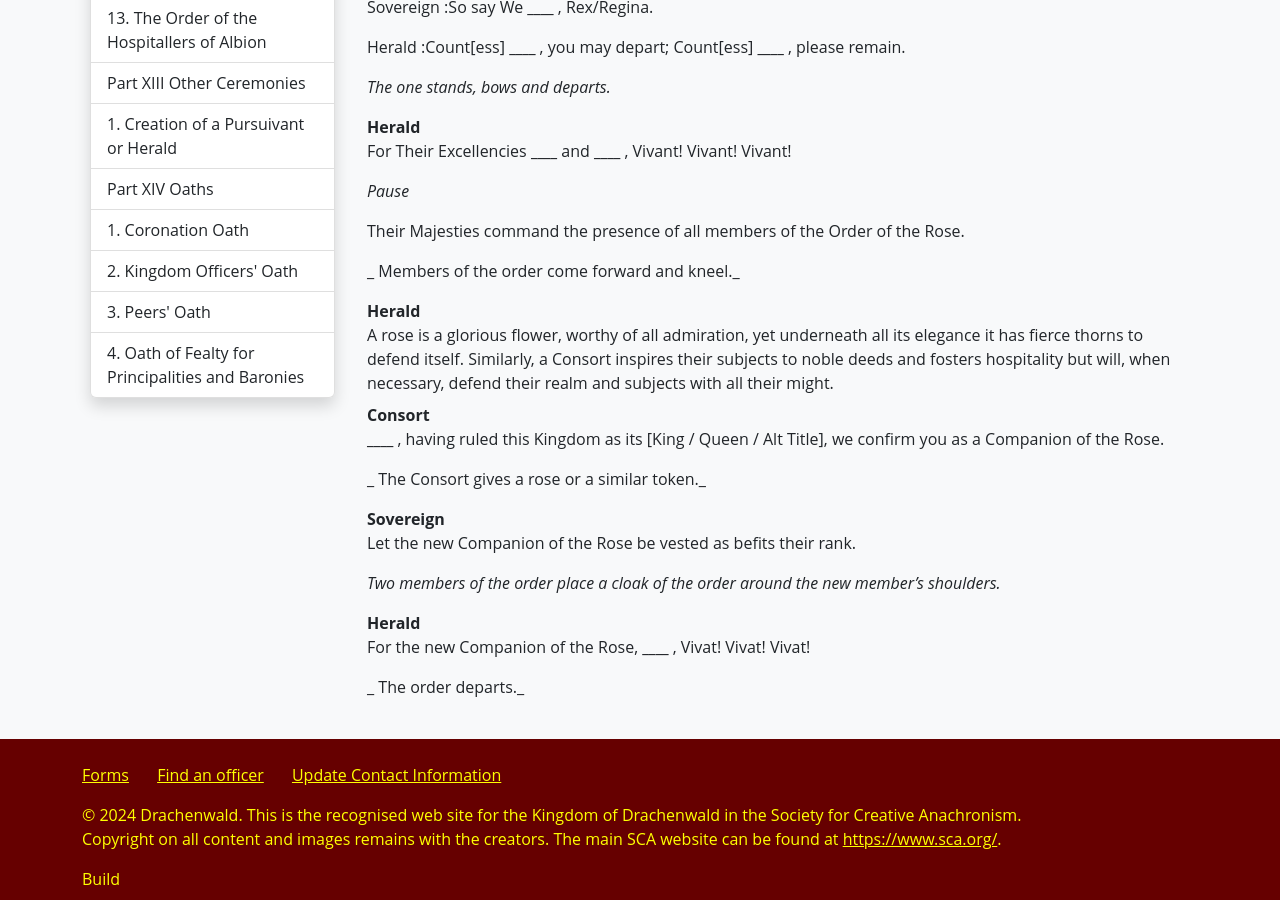
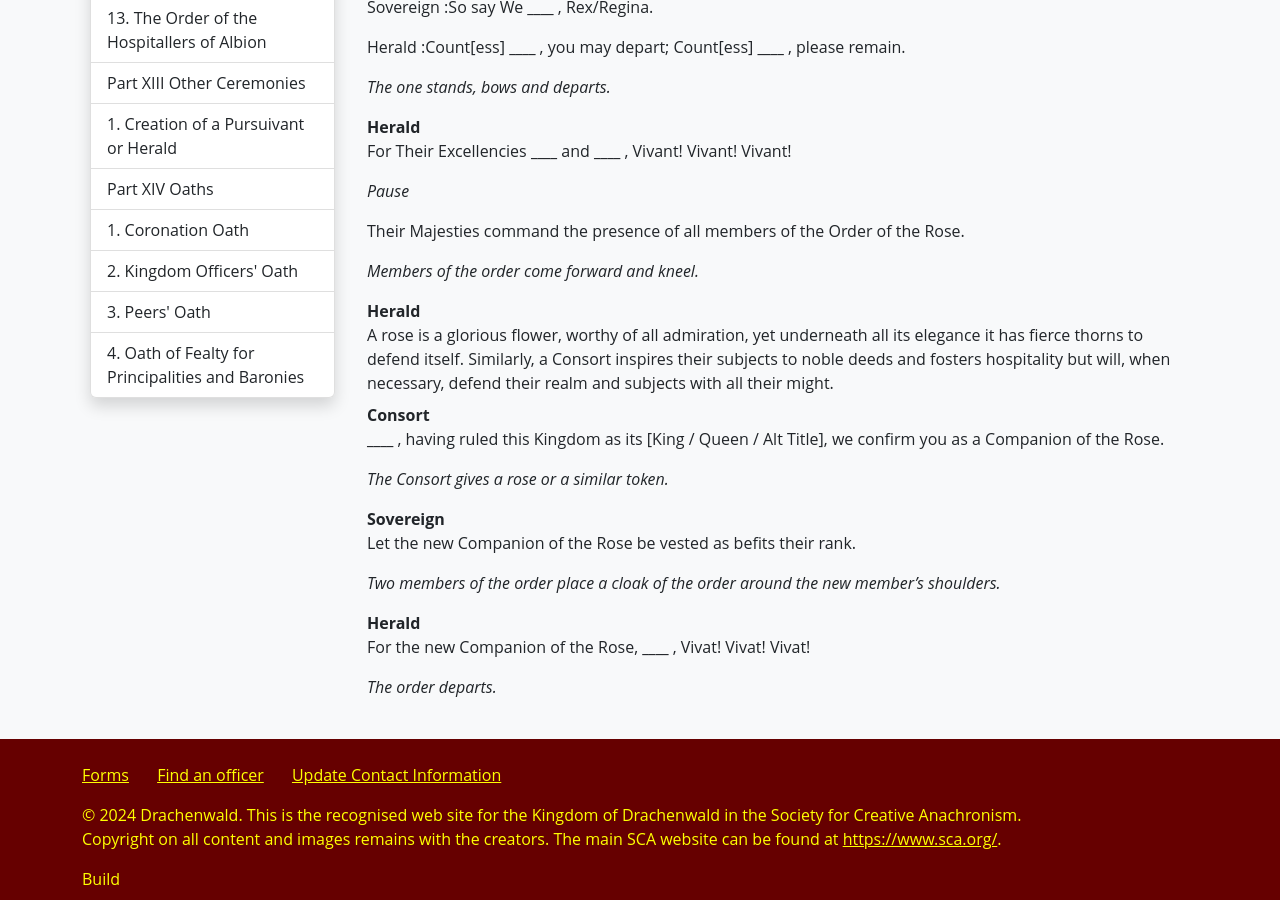
Before and after one commit to drachenwald/ceremonies, a Jekyll site: the page built from _ceremonies/201-investiture-of-county.md, in a window 1280 px wide and 900 px high, scrolled down 2013 px. Built offline with Jekyll 4.4.1, drawn with Linux system fonts in a browser that asks for light colours; some web fonts are replaced.

```diff
--- a/_ceremonies/201-investiture-of-county.md
+++ b/_ceremonies/201-investiture-of-county.md
@@ -92,7 +92,7 @@ _Pause_
 
 Their Majesties command the presence of all members of the Order of the Rose.
 
-_	Members of the order come forward and kneel._
+_Members of the order come forward and kneel._
 
 Herald
 : A rose is a glorious flower, worthy of all admiration, yet underneath all its elegance it has fierce thorns to defend itself. Similarly, a Consort inspires their subjects to noble deeds and fosters hospitality but will, when necessary, defend their realm and subjects with all their might.
@@ -100,7 +100,7 @@ Herald
 Consort
 : ____________ , having ruled this Kingdom as its [King / Queen / Alt Title], we confirm you as a Companion of the Rose.
 
-_	The Consort gives a rose or a similar token._
+_The Consort gives a rose or a similar token._
 
 Sovereign
 : Let the new Companion of the Rose be vested as befits their rank.
@@ -110,4 +110,4 @@ _Two members of the order place a cloak of the order around the new member’s s
 Herald
 : For the new Companion of the Rose, ____________ , Vivat! Vivat! Vivat!
 
-_	The order departs._
+_The order departs._
```
